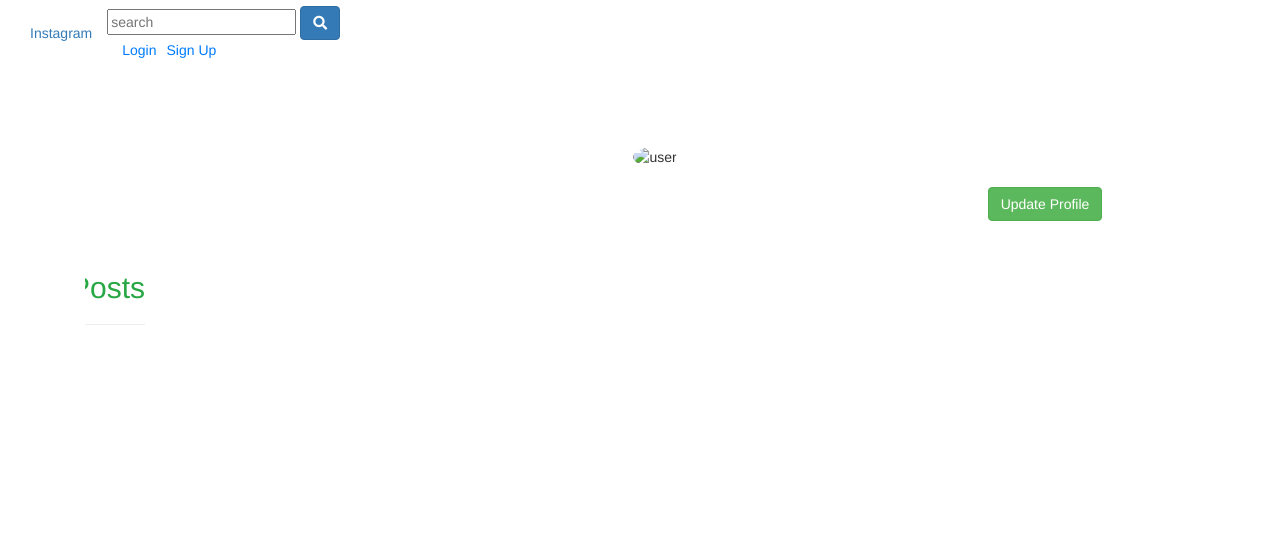
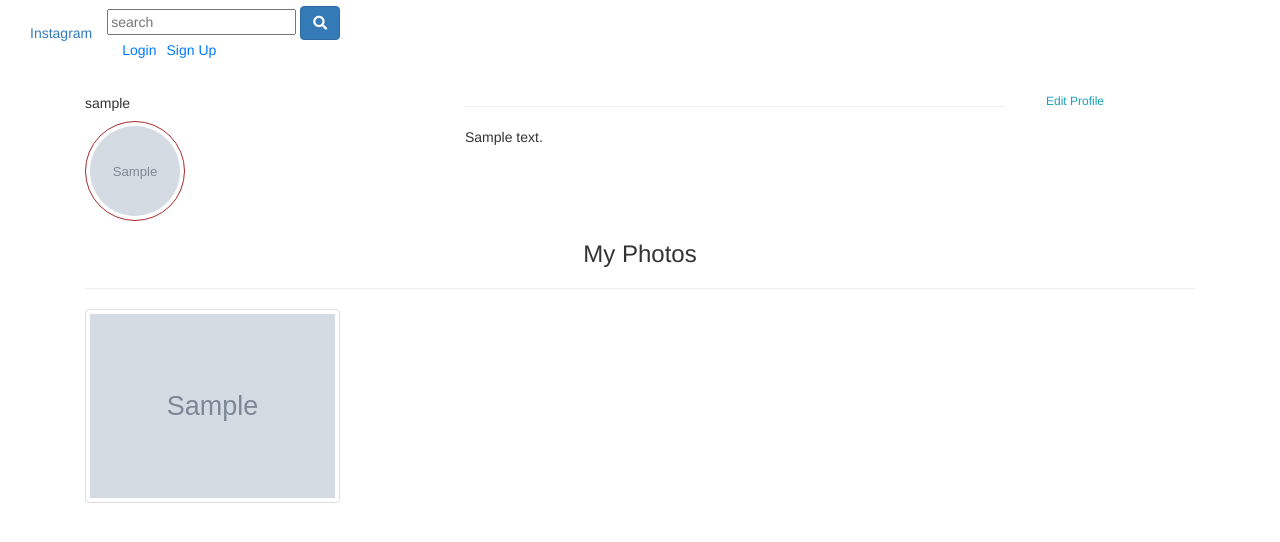
Before and after one commit to Biphyl/InstaClone, a Django app: template social/templates/profile.html in a window 1280 px wide. Shown: the top 542 px of the page. Run offline with Django 3.2, Linux system fonts and the light colour scheme; the template is opened without the code that fills it: most values are stand-ins (such as "Sample title", 1, 10 or a date in 2020); grey boxes marked "Sample" are stand-in pictures; some libraries are stand-ins or nearby versions.

Commit message:
add profile page

```diff
--- a/social/templates/profile.html
+++ b/social/templates/profile.html
@@ -1,80 +1,35 @@
 {% extends 'base.html' %}
-{% load static %}
-{% load crispy_forms_tags %}
 
 {% block content %}
 <div class="container">
-    <div class="media">
-        <div class="row mt-5">
-            <div class="col-md-12 mt-5 text-center">
-                <div class="">
-                    <img class="rounded-circle account-profile" src="{{ user.profile.image.url }}" alt="user">
-                    <div class="media-container">
-                        <h2 class="account-header">{{user.username}}</h2>
-                        <p class="text-success">{{user.email}}</p>
+    <!--user profile info -->
+    <div class="row ">
+        <div class="col-sm-6 col-md-4">
+
+            <h5 class="user">{{profile.user.username}}</h5>
+            <img src="{{profile.profile_photo.url}}" class="img-thumbnail img-responsive img-fluid" alt=""
+                style="border-radius: 50%; width:100px; height:100px; border-color: brown; border-width: 1.5px;">
         </div>
-                    <p>{{user.profile.bio}}</p>
-                </div>
-                <div class="row">
-                    <div class="col-md-4"></div>
-                    <div class="col-md-4 text-center pb-5">
-                        <div class="container">
-                            <div class="row">
-                                <div class="col-md-12">
-                                    <button type="button" class="btn btn-success" data-toggle="modal"
-                                        data-target="#update">Update Profile</button>
-                                    <div class="modal fade" id="update" tabindex="-1" role="dialog"
-                                        aria-labelledby="exampleModalCenterTitle" aria-hidden="true">
-                                        <div class="modal-dialog modal-dialog-centered" role="document">
-                                            <div class="modal-content">
-                                                <div class="modal-header">
-                                                    <h5 class="modal-title" id="exampleModalCenterTitle"></h5>
-                                                    <button type="button" class="close" data-dismiss="modal"
-                                                        aria-label="Close">
-                                                        <span aria-hidden="true">&times;</span>
-                                                    </button>
-                                                </div>
-                                                <div class="modal-body">
-                                                    <form method="post" enctype="multipart/form-data">
-                                                        {% csrf_token %}
-                                                        <div class="form-group">
-                                                            <legend
-                                                                class="border-bottom mb-4 text-center text-black mt-5">
-                                                                Update Account</legend>
-                                                            {{user_form|crispy}}
-                                                            {{profile_form|crispy}}
+        <div class="col-sm-6 col-md-6">
+            <hr>
+            <p>{{profile.bio}}</p>
 
         </div>
-                                                        <div class="form-group">
-                                                            <input type="submit"
-                                                                class="btn btn-outline-success w-100 pl-2 pr-2"
-                                                                value="Update">
-                                                        </div>
-                                                    </form>
+
+        <!-- Edit Profile section -->
+        <div class="col-sm-6 col-md-2">
+            <a href="{%url 'edit'%}" class="btn btn-outline-info btn-sm">Edit Profile</a>
         </div>
     </div>
+    <h3 class="text-center">My Photos</h3>
+    <hr>
+    <div class="row mt-2">
+        {% for image in images %}
+        <div class="col-sm-12 col-md-6 col-lg-3">
+            <img src="{{image.image.url}}" alt="" class="img-thumbnail img-responsive img-fluid">
         </div>
-                                    </div>
-                                </div>
-                            </div>
-                        </div>
-                    </div>
-                </div>
-            </div>
+        {% endfor %}
 
-            <div class="row">
-                <div class="col-md-12 text-center">
-                    <h2 class="text-success">Posts</h2>
-                    <hr>
-                </div>
-                {% for post in posts %}
-                {% if post.author == user %}
-                <div class="col-md-4">
-                    <img class="w-100 mt-3 " src="{{post.image.url}}" alt="image">
-
-                </div>
-                {% endif %}
-                {% endfor %}
     </div>
 </div>
 {% endblock %}
```
Also changed, not shown: social/models.py (+11 -5 lines). Lines whose indentation alone changed are shown as unchanged.
